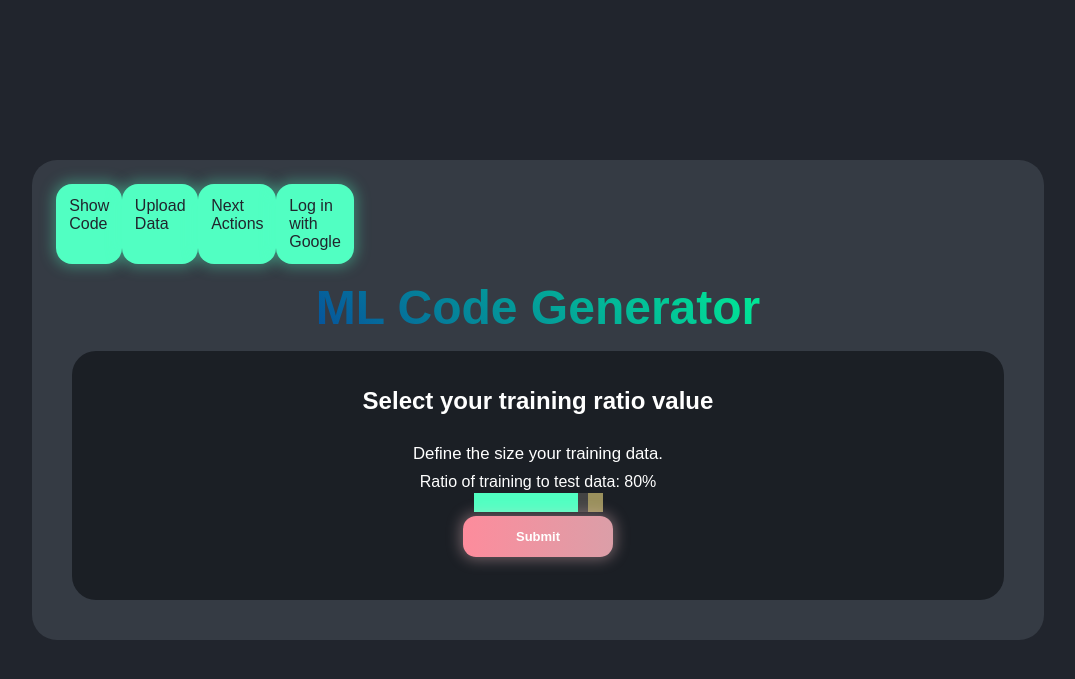
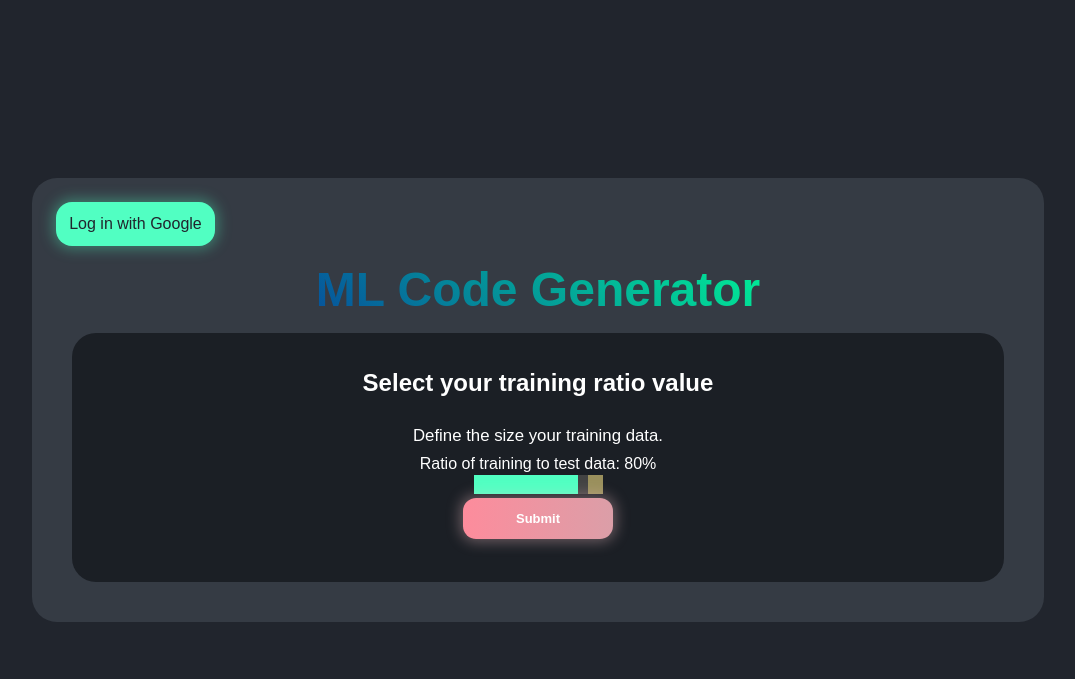
Before and after one commit to oss-slu/ml_code_generator, a Flask app: page /split in a window 1280 px wide. Shown: the top 679 px of the page, without its empty margins (102-1177 px from the left). Run offline with Flask 2, Linux system fonts and the light colour scheme.

Commit message:
removed all buttons except for login with google

```diff
--- a/flask_app/templates/base.html
+++ b/flask_app/templates/base.html
@@ -4,9 +4,9 @@
 <div class="container">
 <nav>
   <ul>
-      <li><a href="/download">Show Code</a>
-      <li><a href="/data">Upload Data</a>
-      <li><a href="/actions">Next Actions</a>
+      <!--<li><a href="/download">Show Code</a>-->
+      <!--<li><a href="/data">Upload Data</a>-->
+      <!--<li><a href="/actions">Next Actions</a>-->
       <li><a href="/login">Log in with Google</a>
   </ul>
 </nav>
```
